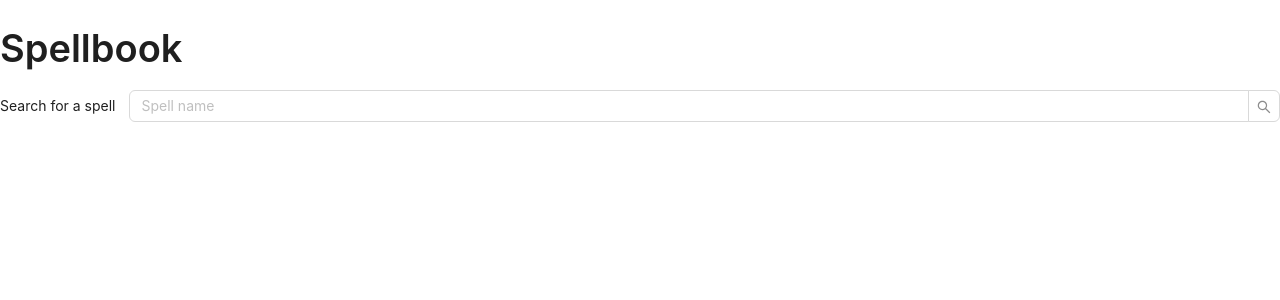
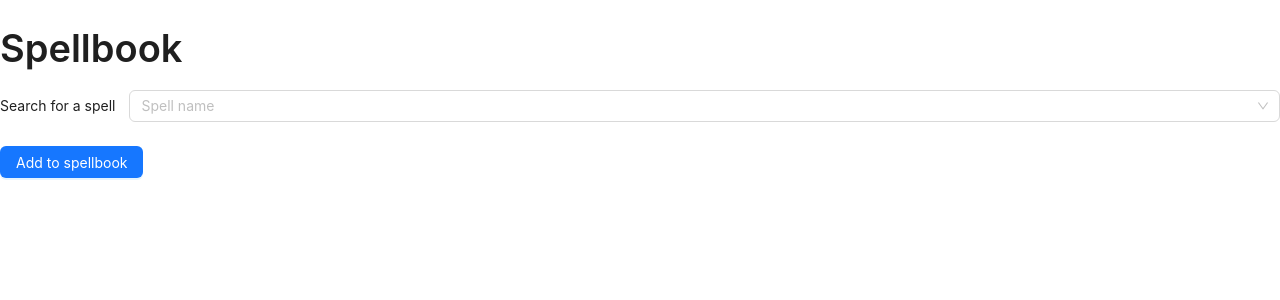
Before and after one commit to jennycade/grimoire, a React (Create React App) app: page / in a window 1280 px wide. Shown: the top 300 px of the page. Built offline with nearby package versions, Linux system fonts and the light colour scheme.

Commit message:
search for spell

```diff
--- a/src/components/Search.tsx
+++ b/src/components/Search.tsx
@@ -1,13 +1,28 @@
 import React from "react";
-import { Form, Input } from "antd";
+import { Button, Form, Select } from "antd";
 
-const { Search: AntdSearch } = Input;
+import spellData from "../data/5e-SRD-Spells.json";
+
+const spellOptions = spellData
+  .map((spell) => ({ label: spell.name, value: spell.name }))
+  .sort();
 
 function Search() {
   return (
-    <Form.Item label="Search for a spell" colon={false}>
-      <AntdSearch allowClear placeholder="Spell name" />
-    </Form.Item>
+    <Form>
+      <Form.Item label="Search for a spell" colon={false}>
+        <Select
+          allowClear
+          showSearch
+          placeholder="Spell name"
+          options={spellOptions}
+        />
+      </Form.Item>
+
+      <Button type="primary" htmlType="submit">
+        Add to spellbook
+      </Button>
+    </Form>
   );
 }
 
```
